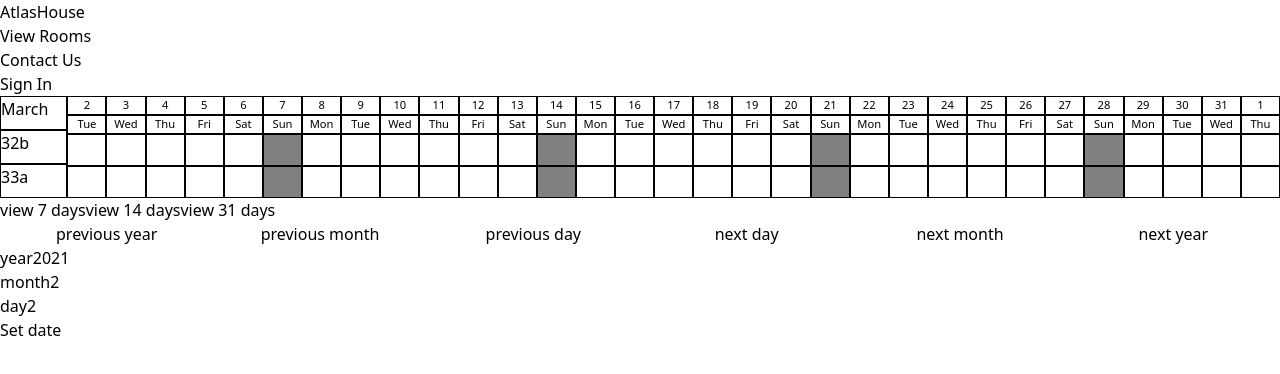
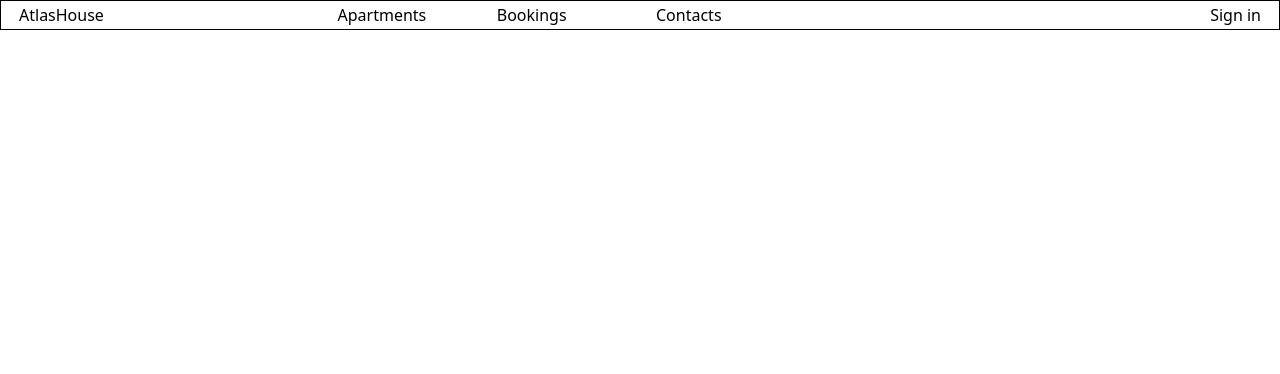
Before and after one commit to vshleifman/AtlasHouseFront, a React (Create React App) app: page /calendar in a window 1280 px wide. Shown: the top 374 px of the page. Built offline with nearby package versions, Linux system fonts and the light colour scheme.

Commit message:
slight styling to Navbar, and UserType logic

```diff
--- a/src/App.tsx
+++ b/src/App.tsx
@@ -1,21 +1,30 @@
-import NavBar from "components/NavBar";
+import Navbar from "components/Navbar/Navbar";
 import { Route, Switch } from "react-router-dom";
 import Home from "./pages/Home";
 import Auth from "./pages/Authentication";
 import Contacts from "pages/Contacts";
-import Rooms from "pages/Rooms";
+import Apartments from "pages/Apartments";
 import Calendar from "components/Calendar/Calendar";
+import ProfilePage from "pages/ProfilePage";
+import { useEffect } from "react";
+import { useDispatch } from "react-redux";
+import { tryAutoSignin } from "reducers/AuthSlice";
 
 const App = () => {
+  const dispatch = useDispatch();
+  useEffect(() => {
+    dispatch(tryAutoSignin());
+  }, [dispatch]);
   return (
     <div>
-      <NavBar />
+      <Navbar />
       <Switch>
         <Route exact path="/" component={Home} />
         <Route path="/auth" component={Auth} />
         <Route path="/contacts" component={Contacts} />
-        <Route path="/rooms" component={Rooms} />
-        <Route path="/calendar" component={Calendar} />
+        <Route path="/apartments" component={Apartments} />
+        <Route path="/profile" component={ProfilePage} />
+        {/* <Route path="/calendar" component={Calendar} /> */}
       </Switch>
     </div>
   );
--- a/src/components/Authentication/AuthForm.tsx
+++ b/src/components/Authentication/AuthForm.tsx
@@ -1,16 +1,11 @@
 import { useEffect, useState } from "react";
-import { useDispatch, useSelector } from "react-redux";
-import { useHistory } from "react-router-dom";
+import { useDispatch } from "react-redux";
 import { tryAutoSignin } from "reducers/AuthSlice";
-import { userSelector } from "selectors/selectors";
 import SigninFrom from "./SigninForm";
 import SignupFrom from "./SignupForm";
 
 const AuthForm = () => {
   const dispatch = useDispatch();
-  const user = useSelector(userSelector);
-
-  const history = useHistory();
 
   useEffect(() => {
     dispatch(tryAutoSignin());
--- a/src/components/NavBar.tsx
+++ /dev/null
@@ -1,32 +0,0 @@
-import { useSelector } from "react-redux";
-import { NavLink } from "react-router-dom";
-import { userSelector } from "selectors/selectors";
-
-const NavBar = () => {
-  const user = useSelector(userSelector);
-
-  return (
-    <div>
-      <ul>
-        <li>
-          <NavLink to="/">AtlasHouse</NavLink>
-        </li>
-        <li>
-          <NavLink to="/rooms">View Rooms</NavLink>
-        </li>
-        <li>
-          <NavLink to="/contacts">Contact Us</NavLink>
-        </li>
-        <li>
-          {user.userData.__t ? (
-            "User Name"
-          ) : (
-            <NavLink to="/auth">Sign In</NavLink>
-          )}
-        </li>
-      </ul>
-    </div>
-  );
-};
-
-export default NavBar;
--- /dev/null
+++ b/src/components/Navbar/Navbar.tsx
@@ -0,0 +1,63 @@
+import { useSelector } from "react-redux";
+import { NavLink } from "react-router-dom";
+import { userSelector } from "selectors/selectors";
+import styled from "styled-components";
+
+const Container = styled.div`
+  display: grid;
+  place-items: baseline;
+  grid-template: "homeLink apartmentsLink bookingsLink contactsOrCustomersLink userName" 1fr / 2fr 1fr 1fr 1fr 3fr;
+  border: 1px solid black;
+  padding: 2px;
+`;
+
+const BaseLink = styled(NavLink)`
+  margin: 0 1em 0 1em;
+`;
+
+const HomeLink = styled(BaseLink)`
+  grid-area: homeLink; ;
+`;
+const ApartmentsLink = styled(BaseLink)`
+  grid-area: apartmentsLink; ;
+`;
+const BookingsLink = styled(BaseLink)`
+  grid-area: bookingsLink; ;
+`;
+const ContactsOrCustomersLink = styled(BaseLink)`
+  grid-area: contactsOrCustomersLink; ;
+`;
+const UserLink = styled(BaseLink)`
+  grid-area: userName;
+  text-decoration: none;
+  place-self: end; ;
+`;
+const Navbar = () => {
+  const user = useSelector(userSelector);
+  const checkUserType = () => {
+    if (user.userData.__t) {
+      return user.userData.__t;
+    }
+    return "Guest";
+  };
+  return (
+    <Container>
+      <HomeLink to="/">AtlasHouse</HomeLink>
+      <ApartmentsLink to="/apartments">Apartments</ApartmentsLink>
+      <BookingsLink to="/bookings">Bookings</BookingsLink>
+      <ContactsOrCustomersLink
+        to={checkUserType() !== "Admin" ? "/contacts" : "/customers"}
+      >
+        {checkUserType() !== "Admin" ? "Contacts" : "Customers"}
+      </ContactsOrCustomersLink>
+
+      {checkUserType() === "Guest" ? (
+        <UserLink to="/auth">Sign in</UserLink>
+      ) : (
+        <UserLink to="/profile">{checkUserType()}</UserLink>
+      )}
+    </Container>
+  );
+};
+
+export default Navbar;
--- /dev/null
+++ b/src/pages/Apartments.tsx
@@ -0,0 +1,5 @@
+const Apartments = () => {
+  return <div>Apartments</div>;
+};
+
+export default Apartments;
--- /dev/null
+++ b/src/pages/ProfilePage.tsx
@@ -0,0 +1,22 @@
+import { useDispatch, useSelector } from "react-redux";
+import { signoutThunk } from "reducers/AuthSlice";
+import { userSelector } from "selectors/selectors";
+
+const ProfilePage = () => {
+  const dispatch = useDispatch();
+  const userData = useSelector(userSelector);
+  return (
+    <div>
+      me: {JSON.stringify(userData.userData)}
+      <button
+        onClick={() => {
+          dispatch(signoutThunk());
+        }}
+      >
+        Signout
+      </button>
+    </div>
+  );
+};
+
+export default ProfilePage;
--- a/src/pages/Rooms.tsx
+++ /dev/null
@@ -1,5 +0,0 @@
-const Rooms = () => {
-  return <div>Rooms</div>;
-};
-
-export default Rooms;
--- a/src/reducers/AuthSlice.ts
+++ b/src/reducers/AuthSlice.ts
@@ -47,7 +47,6 @@ export const signupThunk = (userData: {
     dispatch(signin(response.data.token));
     dispatch(setUser(response.data.user));
     localStorage.setItem("token", response.data.token);
-    localStorage.setItem("user", response.data.user);
     window.history.back();
   } catch (error) {
     dispatch(addError(error.response.data.msg));
@@ -63,7 +62,6 @@ export const signinThunk = (
     dispatch(signin(response.data.token));
     dispatch(setUser(response.data.user));
     localStorage.setItem("token", response.data.token);
-    localStorage.setItem("user", response.data.user);
     window.history.back();
   } catch (error) {
     dispatch(addError(error.response.data.msg));
--- a/src/reducers/CalendarSlice.ts
+++ b/src/reducers/CalendarSlice.ts
@@ -4,7 +4,7 @@ import moment from "moment";
 const CalendarSlice = createSlice({
   name: "calendar",
   initialState: {
-    today: moment(),
+    today: moment().unix(),
     interval: 31,
   },
   reducers: {
--- a/src/reducers/UserSlice.ts
+++ b/src/reducers/UserSlice.ts
@@ -24,6 +24,7 @@ const UserSlice = createSlice({
 export const setUserThunk = (): AppThunk => async (dispatch) => {
   try {
     const response = await api.get("/users/me");
+
     dispatch(setUser(response.data));
     window.history.back();
   } catch (error) {
```
Also changed, not shown: tsconfig.json (+2 -8 lines).
